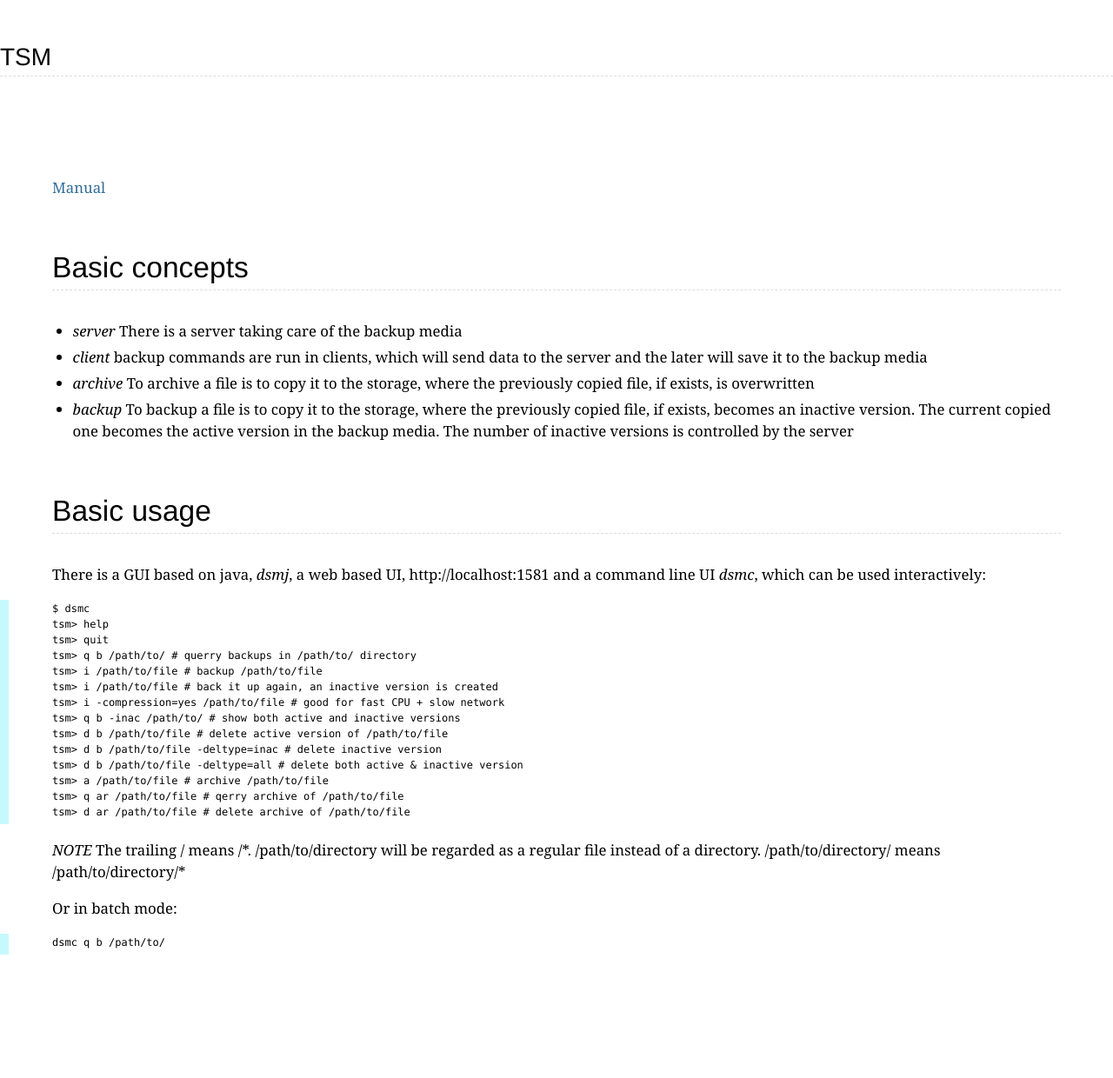
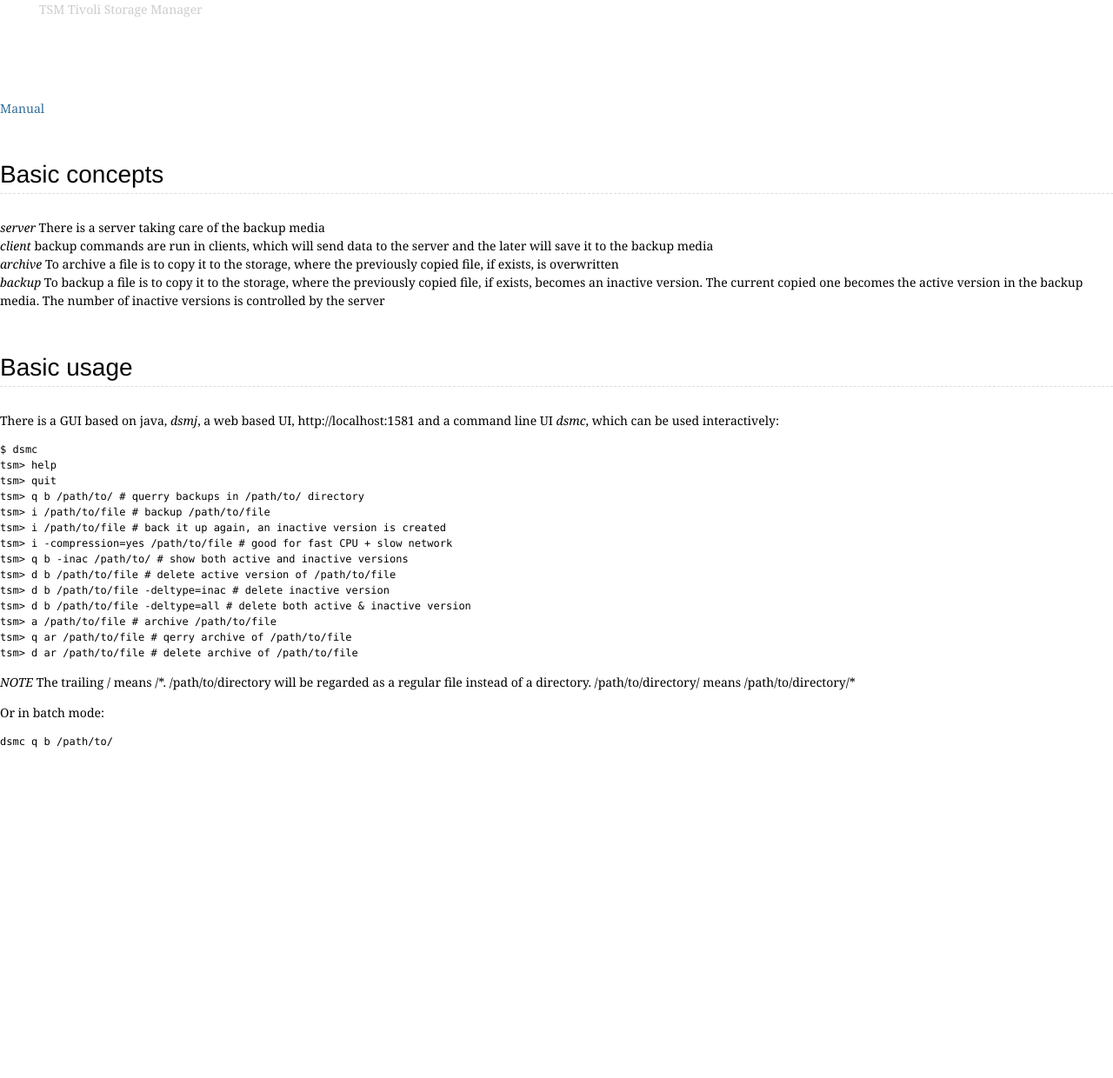
Before and after one commit to jintonic/jintonic.github.io, a Jekyll site: the page built from cs/tsm/index.md, in a window 1280 px wide. Shown: the whole page at 87% size. Built offline with Jekyll 4.4.1, drawn with Linux system fonts in a browser that asks for light colours; some web fonts are replaced; comment, search, counter and statistics services are not loaded; after the commit the page ends 1004 px from its top, so only the background shows below that.

Commit message:
added subtitle

```diff
--- a/_layouts/note.html
+++ b/_layouts/note.html
@@ -7,12 +7,23 @@
 </head>
 
 <body>
-    <div class="header">
-    <h1>{% if page.title %}{{ page.title }} {% else %} Jing LIU {% endif %}</h1>
-    </div>
-    <div class="content">
+<header>
+<span id="title">
+{% if page.title %}{{ page.title }} {% endif %}
+</span>
+
+<span id="subtitle">
+{% if page.subtitle %}{{ page.subtitle }} {% endif %}
+</span>
+</header>
+
+<main>
 {{ content }}
-    </div>
+</main>
+
+<footer>
 {% include disqus.html %}
+</footer>
+
 </body>
 </html>
```
Lines whose indentation alone changed are shown as unchanged.
